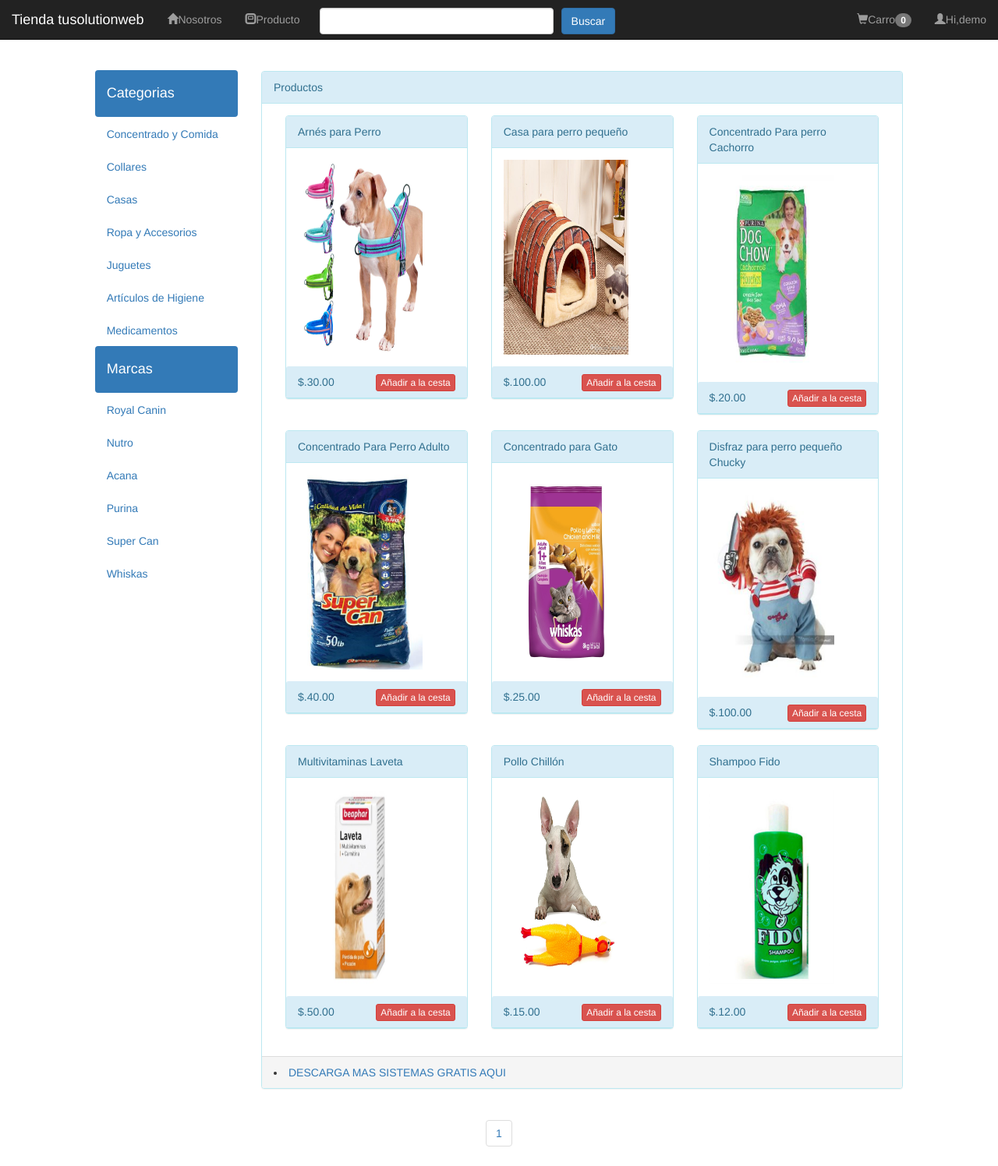
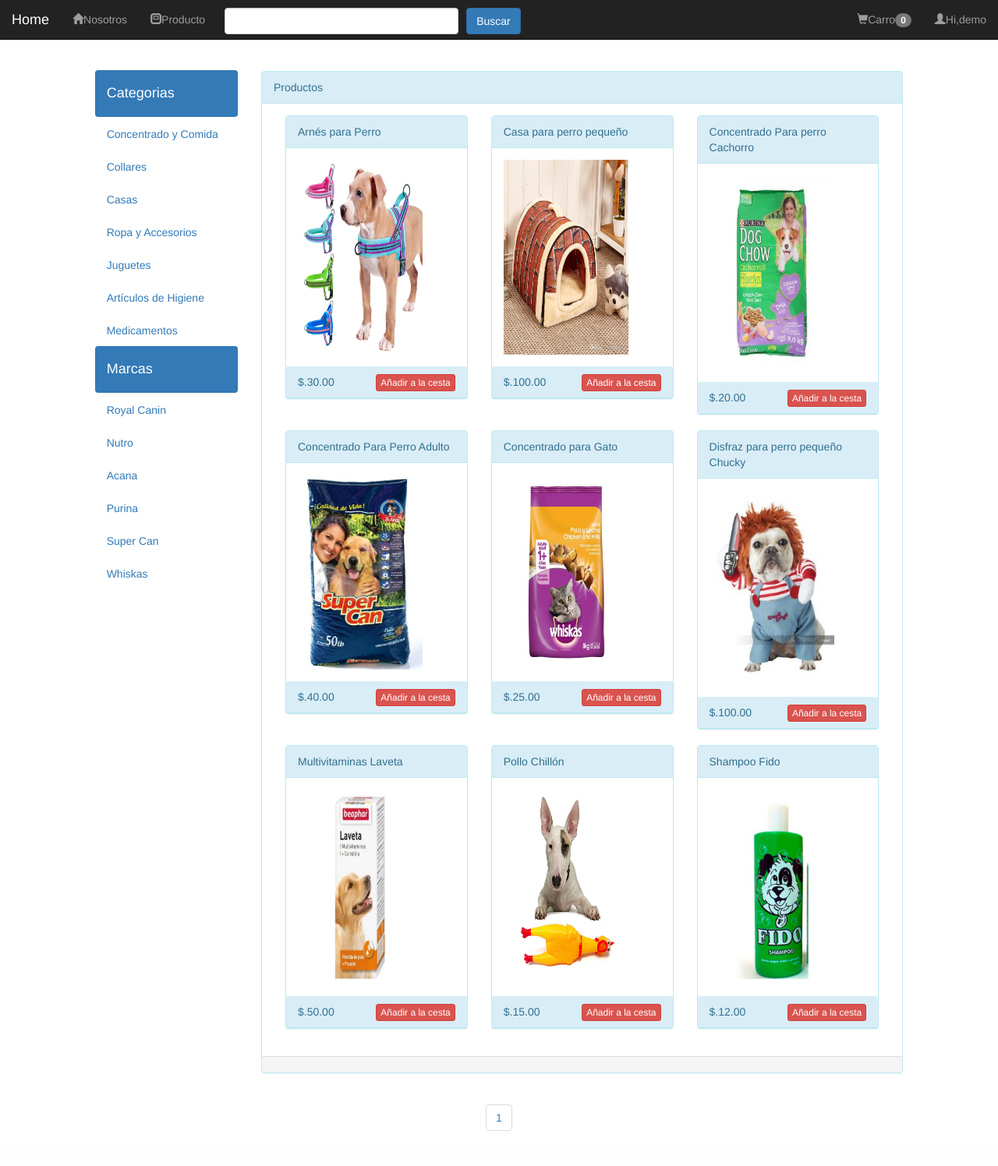
Before and after one commit to emolinal/ecomerce, a PHP site: page /profile.php in a window 1280 px wide. Shown: the whole page at 78% size. After the commit the page ends 1451 px from the top, so only its background shows below. Run offline with PHP 8.4, Linux system fonts and the light colour scheme; a user stored in the database is signed in; data comes from the database, SQL or seed files in the repository; data that the repository does not hold is empty.

Commit message:
Update profile.php
correcion

```diff
--- a/profile.php
+++ b/profile.php
@@ -31,7 +31,7 @@ if(!isset($_SESSION["uid"])){
 					<span class="icon-bar"></span>
 					<span class="icon-bar"></span>
 				</button>
-				<a href="" class="navbar-brand">Tienda tusolutionweb</a>
+				<a href="/" class="navbar-brand">Home</a>
 			</div>
 		<div class="collapse navbar-collapse" id="collapse">
 			<ul class="nav navbar-nav">
@@ -130,7 +130,7 @@ if(!isset($_SESSION["uid"])){
 						</div> -->
 					</div>
 					<div class="panel-footer">
-<li><a href="http://tusolutionweb.blogspot.pe/" >DESCARGA MAS SISTEMAS GRATIS AQUI</a></li>
+
 					</div>
 				</div>
 			</div>
```
